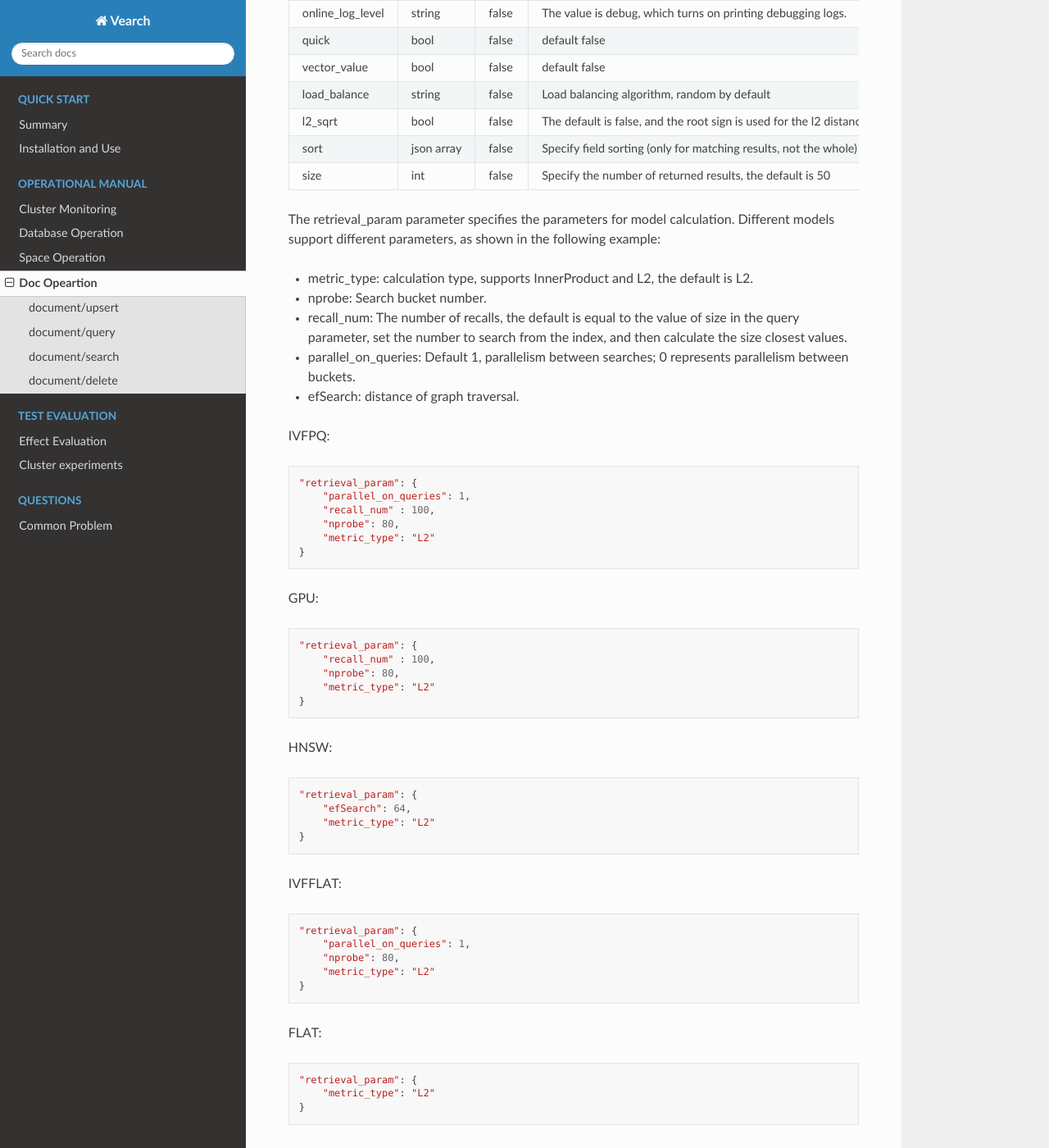
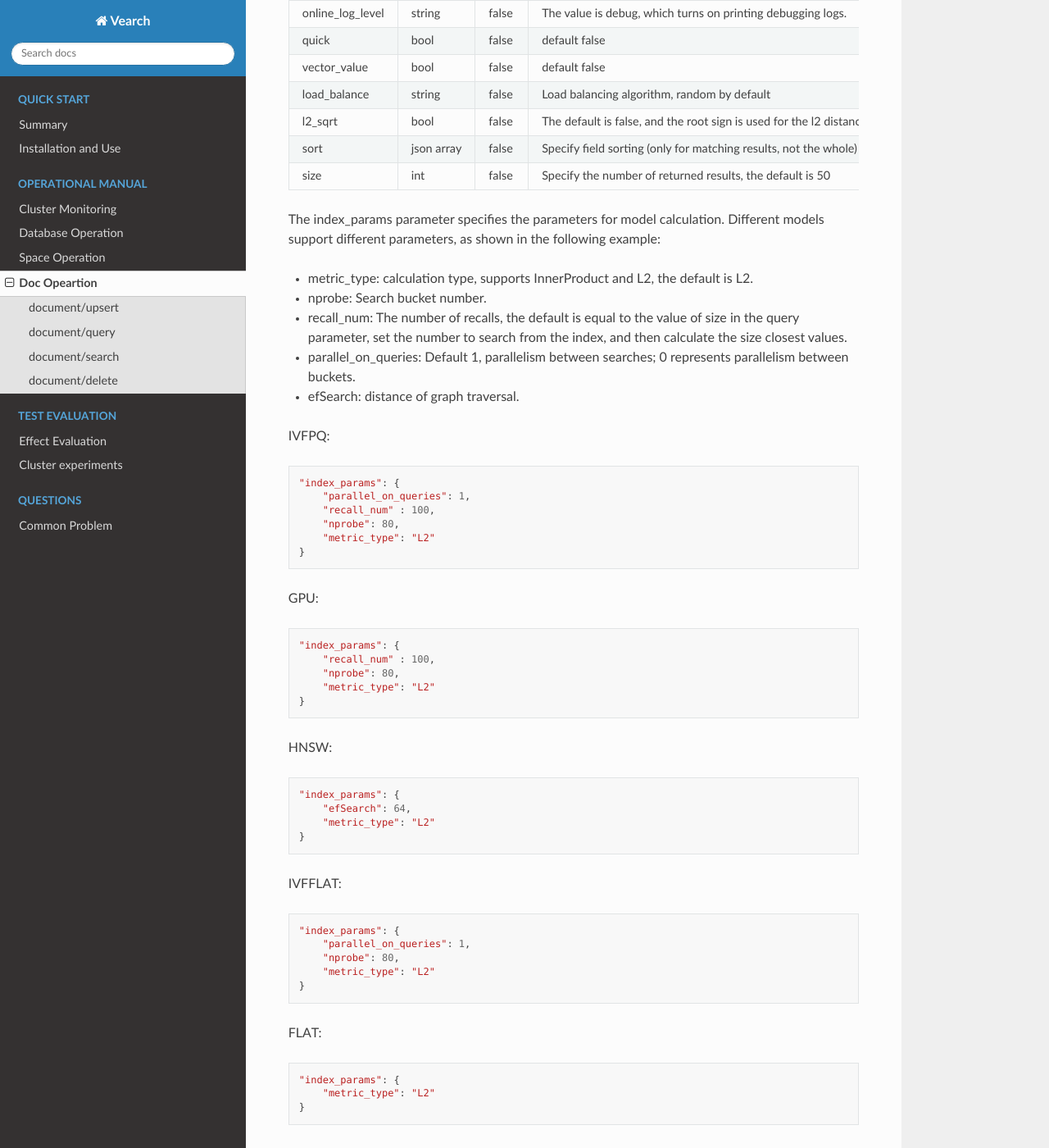
Before and after one commit to vearch/en_docs, a Sphinx documentation site: the page built from docs/source/use_op/op_doc.rst, in a window 1280 px wide and 1400 px high, scrolled down 8217 px. Shown: the whole window at 82% size. Built offline with Sphinx 7.4.7 and the Read the Docs theme 2.0.0, drawn with Linux system fonts in a browser that asks for light colours; pages that are not in the unit, such as notebooks, are missing from menus; some of the changed text lies outside the part shown.

```diff
--- a/docs/source/use_op/op_doc.rst
+++ b/docs/source/use_op/op_doc.rst
@@ -254,7 +254,7 @@ Search based on document_ids
             }
             ]
         },
-        "retrieval_param": {
+        "index_params": {
             "metric_type": "L2"
         },
         "size": 3,
@@ -291,7 +291,7 @@ After receiving the request, the background splits it according to the character
             }
             ]
         },
-        "retrieval_param": {
+        "index_params": {
             "metric_type": "L2"
         },
         "size": 3,
@@ -386,7 +386,7 @@ The overall json structure of the query parameters is as follows:
             "vector": [],
             "filter": []
         },
-        "retrieval_param": {"nprobe": 20},
+        "index_params": {"nprobe": 20},
         "fields": ["field1", "field2"],
         "is_brute_search": 0,
         "online_log_level": "debug",
@@ -429,7 +429,7 @@ Parameter Description:
 +------------------+------------+-------+-----------------------------------------------------------------------------------------+
 
 
-The retrieval_param parameter specifies the parameters for model calculation. Different models support different parameters, as shown in the following example:
+The index_params parameter specifies the parameters for model calculation. Different models support different parameters, as shown in the following example:
 
 - metric_type: calculation type, supports InnerProduct and L2, the default is L2.
 
@@ -444,7 +444,7 @@ The retrieval_param parameter specifies the parameters for model calculation. Di
 IVFPQ:
 ::
 
-    "retrieval_param": {
+    "index_params": {
         "parallel_on_queries": 1,
         "recall_num" : 100,
         "nprobe": 80,
@@ -453,7 +453,7 @@ IVFPQ:
 
 GPU:
 ::
-    "retrieval_param": {
+    "index_params": {
         "recall_num" : 100,
         "nprobe": 80,
         "metric_type": "L2"
@@ -461,7 +461,7 @@ GPU:
 
 HNSW:
 ::
-    "retrieval_param": {
+    "index_params": {
         "efSearch": 64,
         "metric_type": "L2"
     }
@@ -469,7 +469,7 @@ HNSW:
 IVFFLAT:
 ::
 
-    "retrieval_param": {
+    "index_params": {
         "parallel_on_queries": 1,
         "nprobe": 80,
         "metric_type": "L2"
@@ -478,7 +478,7 @@ IVFFLAT:
 FLAT:
 ::
 
-    "retrieval_param": {
+    "index_params": {
         "metric_type": "L2"
     }
 
```
Also changed, not shown: docs/source/use_op/cluster_status.rst (+12 -5 lines), docs/source/use_op/op_db.rst (+5 -7 lines), docs/source/use_op/op_space.rst (+87 -141 lines).
